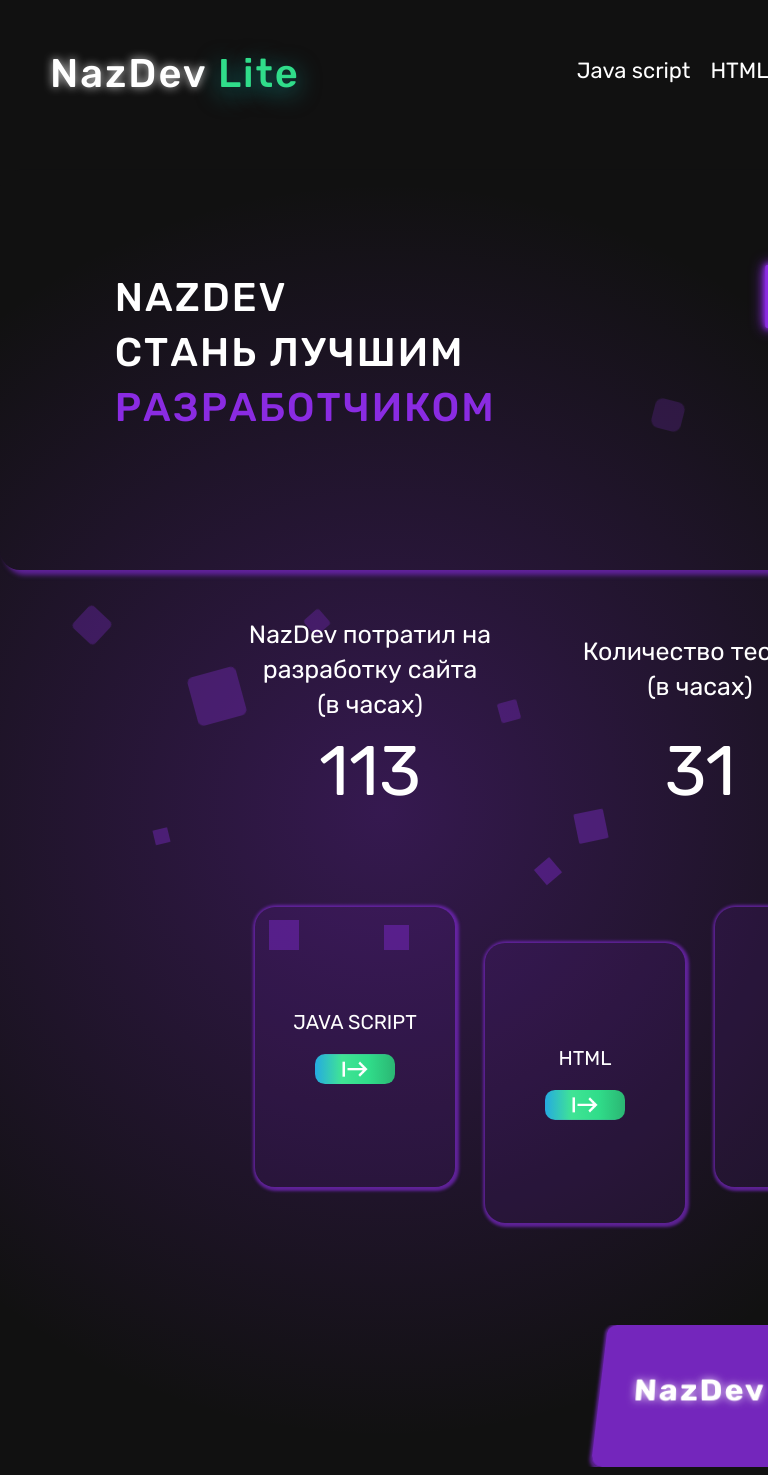
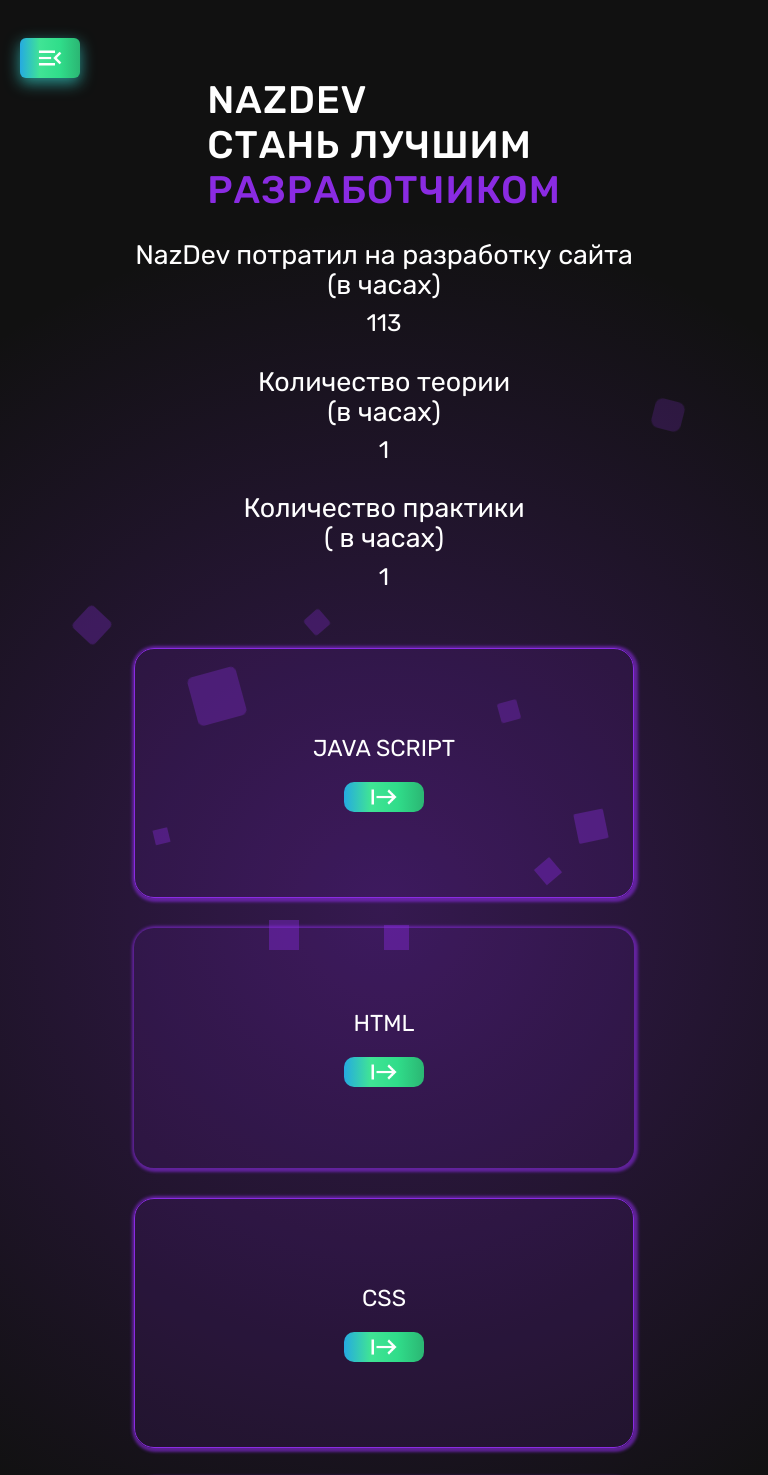
Before and after one commit to DiabloSabrith/NazDev-444, a Next.js app: page / in a window 768 px wide. Shown: the top 1475 px of the page. Built offline with nearby package versions, Linux system fonts and the light colour scheme; no server answers.

Commit message:
update adaptives 22

```diff
--- a/src/app/js/page.js
+++ b/src/app/js/page.js
@@ -147,6 +147,7 @@ export  default function JsPage () {
                     height={30}
                     width={30}
                     alt="Loading..."/>
+
              <div className={styles.overlay_right}>
                  <ul>
                      <li>Что такое DOM? </li>
--- a/src/app/page.module.scss
+++ b/src/app/page.module.scss
@@ -800,5 +800,360 @@ a{
   }
 }
 
+/* TODO media  575-767px */
+@media (min-width:576px) and (max-width: 765px) {
+  .container{
+    width: 100%;
+    background-color: transparent;
+    height: auto;
+    .footerHowerBlock{
+      display: none;
+   }
+    .header{
+      width: 100%;
+      height: 20%;
+      display: flex;
+      justify-content: space-between;
+      align-items: center;
+      display: none;
+    }
+    .h1{
+      display: none;
+      position: relative;
+      padding: 20px 20px ;
+      font-size: 20px;
+      letter-spacing: 1px;
+      font-weight:500;
+      &::before{
+       display: none;
+      }
+    }
+    .ul{
+      margin-right: 0;
+      display: flex;
+      justify-content: center;
+      align-items: center;
+      width: 100%;
+    }
+    .li{
+      padding-left: 3vw;
+      padding-top: 20px;
+      display: inline;
+      .a{
+      font-size: 4vw;
+      }
+    }
+  }
+  .content {
+    width: 100%;
+    height: auto;
+    font-size: 20px;
+    justify-content: center;
+    background-color: transparent;
+    margin-top: 0px;
+    .mainBlock {
+      width: 100%;
+      background-color: transparent;
+      height: 120px;
+      border-radius: 0;
+      box-shadow: none;
+      h1 {
+        padding-top: 0px;
+        text-transform: uppercase;
+        font-weight: 500;
+        color:#fff;
+        font-size: 5.8vw;
+        line-height:45px;
+        letter-spacing: 1px;
+      }
+      .ProjetcsBlock {
+        display: none;
+      }
+    }
+    .infoBlock {
+      width: 100%;
+      height: 450px;
+      background-color: transparent;
+      display: flex;
+      align-items: center;
+      justify-content: center;
+      .infoBlock_ItemsBlock {
+        width: 100%;
+        height: 80%;
+        background-color: transparent;
+        display: flex;
+        flex-direction: column;
+        gap:20px;
+        align-items: center;
+        justify-content: center;
+        .Info_Item {
+          width: 100%;
+          height: 85%;
+          background-color: transparent;
+          display: flex;
+          flex-direction: column;
+          border-radius: 20px;
+          p {
+            font-size: 4vw;
+            line-height: 30px;
+          }
+          .devHour_TitleOne {
+            width: 100%;
+            height: 50%;
+            background-color: transparent;
+            display: flex;
+            justify-content: center;
+            align-items: center;
+            text-align: center;
+          }
+          .devHour::before {
+            font-size: 24px;
+            counter-reset: my-counter var(--num);
+            content: counter(my-counter);
+            animation: countOne 15s ease-in-out forwards;
+          }
+          .TheoryHour::before {
+            font-size: 24px;
+            counter-reset: my-counter var(--num);
+            content: counter(my-counter);
+            animation: countOne 15s ease-in-out forwards;
+          }
+          .PractikHour::before {
+            font-size: 24px;
+            counter-reset: my-counter var(--num);
+            content: counter(my-counter);
+            animation: countOne 15s ease-in-out forwards;
+          }
+        }
+      }
+    }
+    .footer{
+      position: relative;
+      width: 100%;
+      height: auto;
+      display: flex;
+      justify-content: center;
+      gap:50px;
+      background-color: transparent;
+      .footerItem_Block{
+        display: flex;
+        flex-direction: column;
+        height: auto;
+        .itemFooter{
+          width: 70%;
+          display: flex;
+          flex-direction: column;
+          height:240px;
+          border:1px solid blueviolet;
+          border-radius: 20px;
+          animation: none;
+          display: flex;
+          align-items: center;
+          justify-content: center;
+          p{
+            font-size: 3.6vw;
+            padding-top: 0px;
+          }
+        }
+      }
+      .itemFooter_Down:hover{
+      background-image: none;
+      }
+      .itemFooter_Down{
+        animation: none;
+        width: 70%;
+        height: 240px;
+        display: flex;
+        align-items: center;
+        justify-content: center;
+        p{
+          font-size: 3.6vw;
+          padding-top: 0px;
+        }
+      }
+      .itemFooter:hover{
+        background-image: none;
+        }
+    }
 
-///TODO
+  }
+ }
+
+ /* TODO 768px–991px */
+ @media (min-width:766px) and (max-width: 991px) {
+  .container{
+    width: 100%;
+    background-color: transparent;
+    height: auto;
+    .footerHowerBlock{
+      display: none;
+   }
+    .header{
+      width: 100%;
+      height: 20%;
+      display: flex;
+      justify-content: space-between;
+      align-items: center;
+      display: none;
+    }
+    .h1{
+      display: none;
+      position: relative;
+      padding: 20px 20px ;
+      font-size: 20px;
+      letter-spacing: 1px;
+      font-weight:500;
+      &::before{
+       display: none;
+      }
+    }
+    .ul{
+      margin-right: 0;
+      display: flex;
+      justify-content: center;
+      align-items: center;
+      width: 100%;
+    }
+    .li{
+      padding-left: 3vw;
+      padding-top: 20px;
+      display: inline;
+      .a{
+      font-size: 4vw;
+      }
+    }
+  }
+  .content {
+    width: 100%;
+    height: auto;
+    font-size: 20px;
+    justify-content: center;
+    background-color: transparent;
+    margin-top: 0px;
+    .mainBlock {
+      width: 100%;
+      background-color: transparent;
+      height: 120px;
+      border-radius: 0;
+      box-shadow: none;
+      h1 {
+        padding-top: 0px;
+        text-transform: uppercase;
+        font-weight: 500;
+        color:#fff;
+        font-size: 5vw;
+        line-height:45px;
+        letter-spacing: 1px;
+      }
+      .ProjetcsBlock {
+        display: none;
+      }
+    }
+    .infoBlock {
+      width: 100%;
+      height: 450px;
+      background-color: transparent;
+      display: flex;
+      align-items: center;
+      justify-content: center;
+      .infoBlock_ItemsBlock {
+        width: 100%;
+        height: 80%;
+        background-color: transparent;
+        display: flex;
+        flex-direction: column;
+        gap:20px;
+        align-items: center;
+        justify-content: center;
+        .Info_Item {
+          width: 100%;
+          height: 85%;
+          background-color: transparent;
+          display: flex;
+          flex-direction: column;
+          border-radius: 20px;
+          p {
+            font-size: 3.5vw;
+            line-height: 30px;
+          }
+          .devHour_TitleOne {
+            width: 100%;
+            height: 50%;
+            background-color: transparent;
+            display: flex;
+            justify-content: center;
+            align-items: center;
+            text-align: center;
+          }
+          .devHour::before {
+            font-size: 24px;
+            counter-reset: my-counter var(--num);
+            content: counter(my-counter);
+            animation: countOne 15s ease-in-out forwards;
+          }
+          .TheoryHour::before {
+            font-size: 24px;
+            counter-reset: my-counter var(--num);
+            content: counter(my-counter);
+            animation: countOne 15s ease-in-out forwards;
+          }
+          .PractikHour::before {
+            font-size: 24px;
+            counter-reset: my-counter var(--num);
+            content: counter(my-counter);
+            animation: countOne 15s ease-in-out forwards;
+          }
+        }
+      }
+    }
+    .footer{
+      position: relative;
+      width: 100%;
+      height: auto;
+      display: flex;
+      justify-content: center;
+      gap:50px;
+      background-color: transparent;
+      .footerItem_Block{
+        display: flex;
+        flex-direction: column;
+        height: auto;
+        .itemFooter{
+          width: 65%;
+          display: flex;
+          flex-direction: column;
+          height:250px;
+          border:1px solid blueviolet;
+          border-radius: 20px;
+          animation: none;
+          display: flex;
+          align-items: center;
+          justify-content: center;
+          p{
+            font-size: 3vw;
+            padding-top: 0px;
+          }
+        }
+      }
+      .itemFooter_Down:hover{
+      background-image: none;
+      }
+      .itemFooter_Down{
+        animation: none;
+        width: 65%;
+        height: 240px;
+        display: flex;
+        align-items: center;
+        justify-content: center;
+        p{
+          font-size: 3vw;
+          padding-top: 0px;
+        }
+      }
+      .itemFooter:hover{
+        background-image: none;
+        }
+    }
+
+  }
+ }
--- a/src/components/drawer/drawer.module.scss
+++ b/src/components/drawer/drawer.module.scss
@@ -65,7 +65,7 @@ box-shadow: 0 5px 15px 0 rgba(49, 196, 190, 0.75);
     color: #30dd8a;
     font-size: 3vw;
 }
-@media(min-width:320px) and (max-width:575px){
+@media(min-width:320px) and (max-width:991px){
     .drawer{
         display: block;
     }
```
